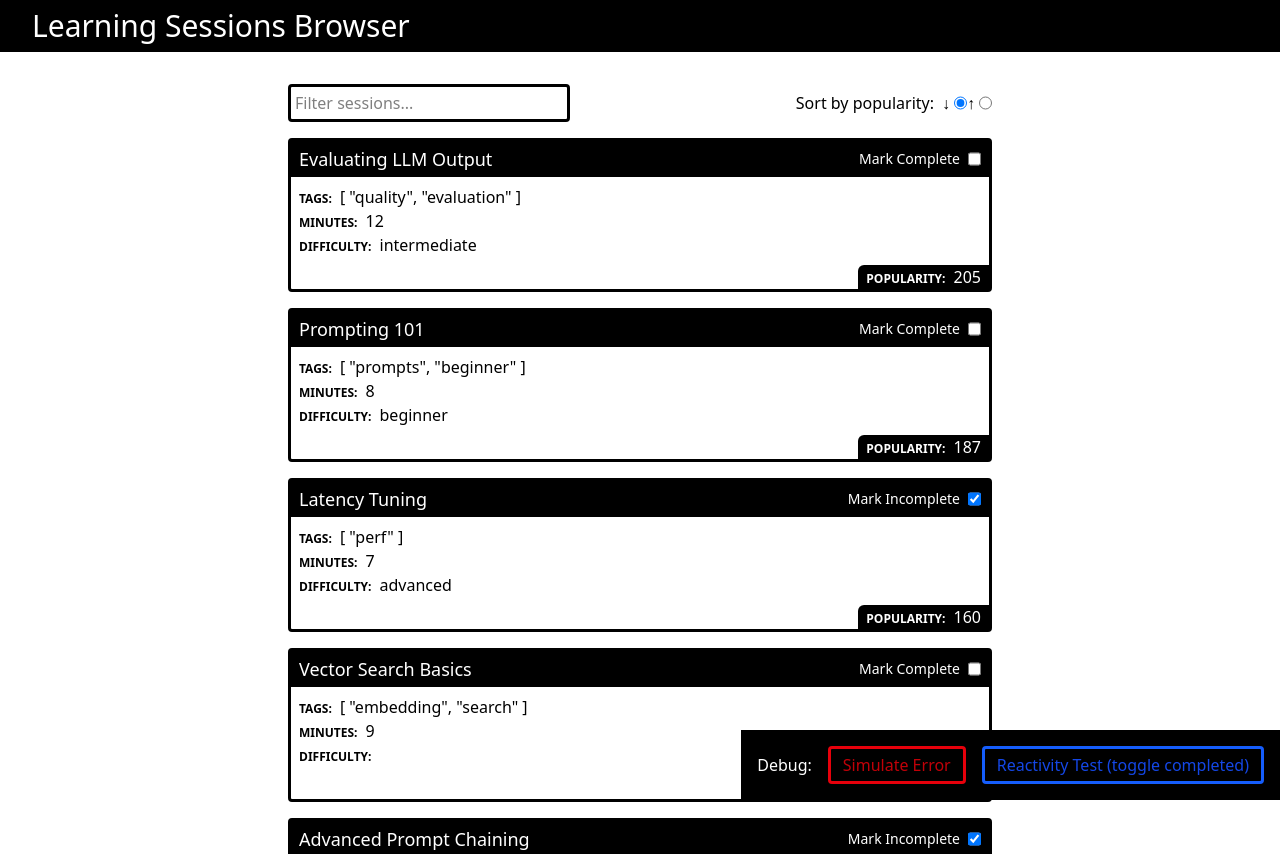
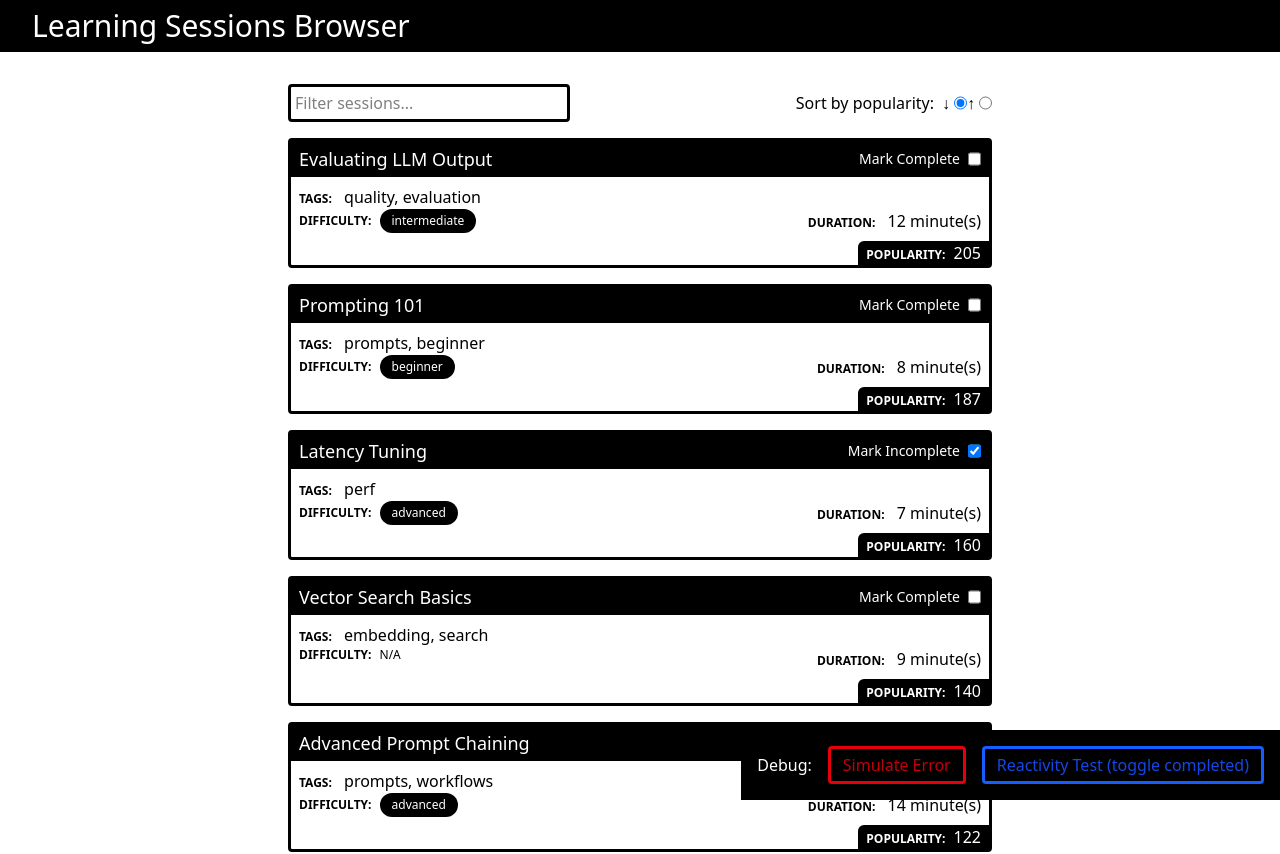
Before and after one commit to jonathanbrincat/pair.technical-assessment, a Vue app: page / in a window 1280 px wide. Shown: the top 854 px of the page. Built offline with nearby package versions, Linux system fonts and the light colour scheme; the HTML template or start-up script is replaced by a standard one.

Commit message:
parsed tags correctly and rendered as badges

```diff
--- a/src/vue/components/SessionItem.vue
+++ b/src/vue/components/SessionItem.vue
@@ -8,6 +8,11 @@ defineProps<{
 const emit = defineEmits<{
   (event: 'toggle-complete', id: string, isComplete: boolean): void
 }>()
+
+const hasBadgeClass = (difficulty: string | null) =>
+  difficulty
+    ? ['rounded-xl', 'bg-black', 'text-white', 'inline-flex', 'items-center', 'px-3', 'py-1']
+    : null
 </script>
 
 <template>
@@ -27,11 +32,18 @@ const emit = defineEmits<{
       </p>
     </header>
 
-    <div class="px-2 my-2">
-      <p><span class="text-xs font-semibold uppercase mr-2">Tags:</span>{{ item.tags }}</p>
-      <p><span class="text-xs font-semibold uppercase mr-2">Minutes:</span>{{ item.mins }}</p>
-      <p>
-        <span class="text-xs font-semibold uppercase mr-2">Difficulty:</span>{{ item.difficulty }}
+    <div class="grid grid-cols-2 px-2 my-2">
+      <p class="col-span-2">
+        <span class="text-xs font-semibold uppercase mr-2">Tags:</span>
+        {{ item.tags.length ? item.tags?.join(', ') : '-' }}
+      </p>
+      <p class="text-xs">
+        <span class="font-semibold uppercase mr-2">Difficulty:</span>
+        <span :class="hasBadgeClass(item.difficulty)">{{ item.difficulty ?? 'N/A' }}</span>
+      </p>
+      <p class="justify-self-end">
+        <span class="text-xs font-semibold uppercase mr-2">Duration:</span>
+        {{ item.mins }} minute(s)
       </p>
     </div>
 
```
